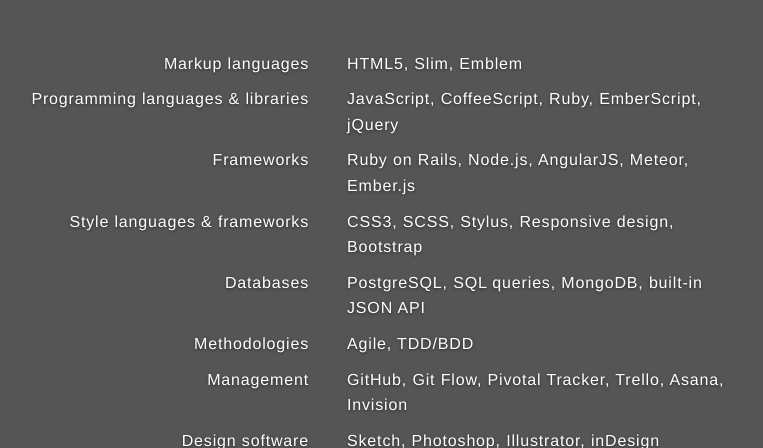
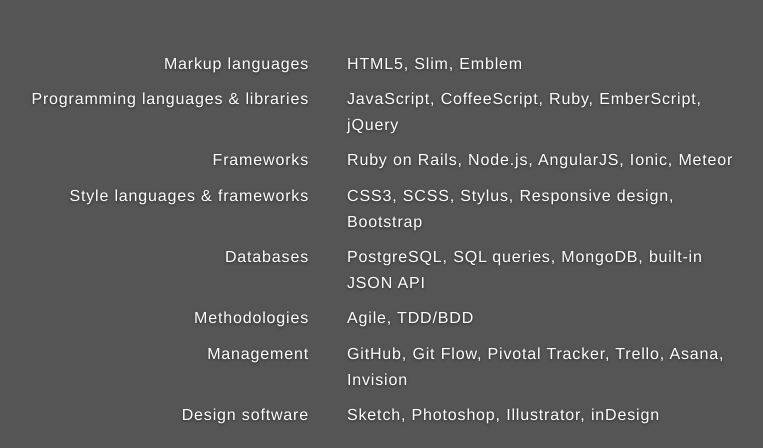
Before and after one commit to paulld/portfolio, a Rails app: page /skillset in a window 1280 px wide. Shown: the part 249-697 px from the top of the page, without its empty margins (291-1054 px from the left). Run offline with Rails 7, Linux system fonts and the light colour scheme; style sheets or scripts are compiled from the project's sources; some libraries are stand-ins or nearby versions.

Commit message:
Add Ionic

```diff
--- a/app/views/static_pages/skillset.html.erb
+++ b/app/views/static_pages/skillset.html.erb
@@ -11,7 +11,7 @@
       <dd>JavaScript, CoffeeScript, Ruby, EmberScript, jQuery</dd>
 
       <dt>Frameworks</dt>
-      <dd>Ruby on Rails, Node.js, AngularJS, Meteor, Ember.js</dd>
+      <dd>Ruby on Rails, Node.js, AngularJS, Ionic, Meteor</dd>
 
       <!-- <dt>Libraries</dt> -->
       <!-- <dd>jQuery, </dd> -->
```
